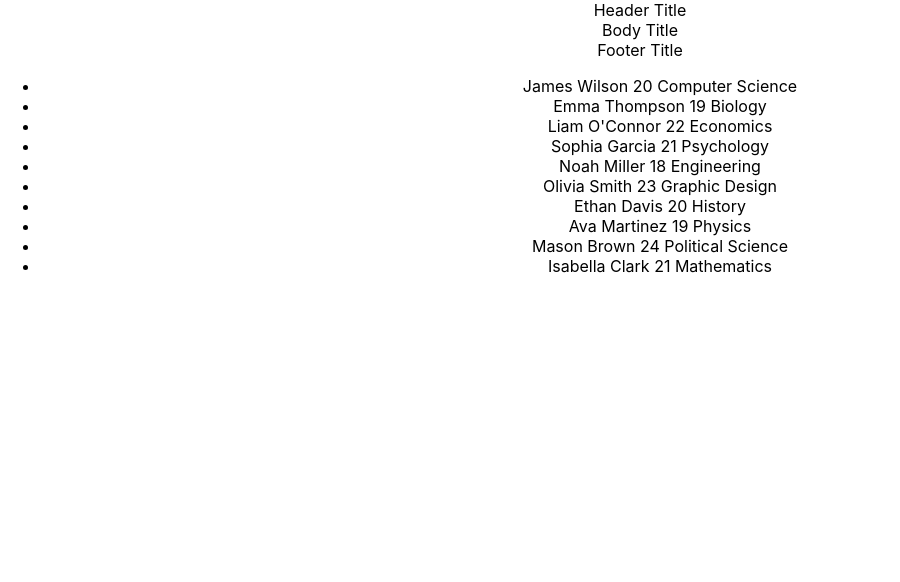
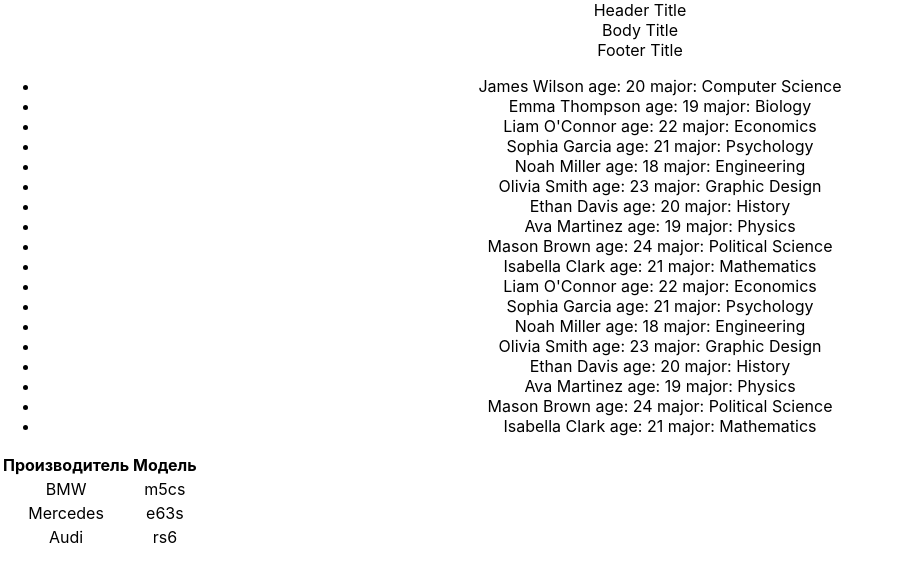
Before and after one commit to trifonova-dev/microtasks, a React (Create React App) app: page / in a window 1280 px wide. Shown: the top 582 px of the page, without its empty margins (0-900 px from the left). Built offline with nearby package versions, Linux system fonts and the light colour scheme.

Commit message:
map+homeWork_arrayTopCars

```diff
--- a/package.json
+++ b/package.json
@@ -15,6 +15,7 @@
     "react-dom": "^19.2.5",
     "react-scripts": "5.0.1",
     "typescript": "^4.9.5",
+    "uuid": "^13.0.0",
     "web-vitals": "^2.1.4"
   },
   "scripts": {
--- a/src/App.tsx
+++ b/src/App.tsx
@@ -4,20 +4,30 @@ import {Header} from "./site/Header";
 import {Body} from "./site/Body";
 import {Footer} from "./site/Footer";
 import {NewComponent, StudentType} from "./site/NewComponent";
+import {v4 as uuidv4} from 'uuid';
+import {ComponentCars} from "./site/ComponentCars";
 
 function App() {
 
-    const students:StudentType[] = [
-        {id: 1, name: "James Wilson", age: 20, major: "Computer Science"},
-        {id: 2, name: "Emma Thompson", age: 19, major: "Biology"},
-        {id: 3, name: "Liam O'Connor", age: 22, major: "Economics"},
-        {id: 4, name: "Sophia Garcia", age: 21, major: "Psychology"},
-        {id: 5, name: "Noah Miller", age: 18, major: "Engineering"},
-        {id: 6, name: "Olivia Smith", age: 23, major: "Graphic Design"},
-        {id: 7, name: "Ethan Davis", age: 20, major: "History"},
-        {id: 8, name: "Ava Martinez", age: 19, major: "Physics"},
-        {id: 9, name: "Mason Brown", age: 24, major: "Political Science"},
-        {id: 10, name: "Isabella Clark", age: 21, major: "Mathematics"}
+    const students: StudentType[] = [
+        {id: uuidv4(), name: "James Wilson", age: 20, major: "Computer Science"},
+        {id: uuidv4(), name: "Emma Thompson", age: 19, major: "Biology"},
+        {id: uuidv4(), name: "Liam O'Connor", age: 22, major: "Economics"},
+        {id: uuidv4(), name: "Sophia Garcia", age: 21, major: "Psychology"},
+        {id: uuidv4(), name: "Noah Miller", age: 18, major: "Engineering"},
+        {id: uuidv4(), name: "Olivia Smith", age: 23, major: "Graphic Design"},
+        {id: uuidv4(), name: "Ethan Davis", age: 20, major: "History"},
+        {id: uuidv4(), name: "Ava Martinez", age: 19, major: "Physics"},
+        {id: uuidv4(), name: "Mason Brown", age: 24, major: "Political Science"},
+        {id: uuidv4(), name: "Isabella Clark", age: 21, major: "Mathematics"},
+        {id: uuidv4(), name: "Liam O'Connor", age: 22, major: "Economics"},
+        {id: uuidv4(), name: "Sophia Garcia", age: 21, major: "Psychology"},
+        {id: uuidv4(), name: "Noah Miller", age: 18, major: "Engineering"},
+        {id: uuidv4(), name: "Olivia Smith", age: 23, major: "Graphic Design"},
+        {id: uuidv4(), name: "Ethan Davis", age: 20, major: "History"},
+        {id: uuidv4(), name: "Ava Martinez", age: 19, major: "Physics"},
+        {id: uuidv4(), name: "Mason Brown", age: 24, major: "Political Science"},
+        {id: uuidv4(), name: "Isabella Clark", age: 21, major: "Mathematics"}
 
     ]
     return (
@@ -26,6 +36,7 @@ function App() {
             <Body titleForBody={"Body Title"}/>
             <Footer titleForFooter={"Footer Title"}/>
             <NewComponent students={students}/>
+            <ComponentCars />
         </div>
     );
 }
--- /dev/null
+++ b/src/site/ComponentCars.tsx
@@ -0,0 +1,42 @@
+// export type CarType = {
+//     manufacturer: string
+//     model: string
+// }
+//
+// export type ComponentType = {
+//     topCars: CarType[]
+// }
+
+//Если массив находится внутри компоненты, то пропсы не нужны!!!!
+
+
+export const ComponentCars = () => {
+    const topCars = [
+        {manufacturer: 'BMW', model: 'm5cs'},
+        {manufacturer: 'Mercedes', model: 'e63s'},
+        {manufacturer: 'Audi', model: 'rs6'},
+    ]
+
+    return (
+        <table>
+            <thead>
+            <tr>
+                <th>Производитель</th>
+                <th>Модель</th>
+            </tr>
+            </thead>
+            <tbody>
+            {topCars.map((car, index) => {
+                return (
+                    <tr key={index}>
+                        <td>{car.manufacturer}</td>
+                        <td>{car.model}</td>
+                    </tr>
+                )
+            })}
+            </tbody>
+        </table>
+
+    )
+
+}
--- a/src/site/NewComponent.tsx
+++ b/src/site/NewComponent.tsx
@@ -1,5 +1,5 @@
 export type StudentType = {
-    id: number
+    id: string
     name: string
     age: number
     major: string
@@ -17,8 +17,8 @@ export const NewComponent = ({students}: NewComponentType) => {
                 return (
                     <li key={student.id}>
                         <span>{student.name} </span>
-                        <span>{student.age} </span>
-                        <span>{student.major} </span>
+                        <span>age: {student.age} </span>
+                        <span>major: {student.major} </span>
                     </li>
                 )
             })}
```
Also changed, not shown: 1 other file (tests, documents, lock files or other folders).
